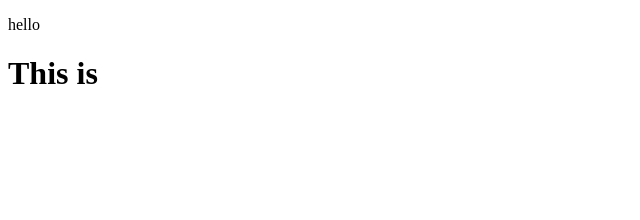
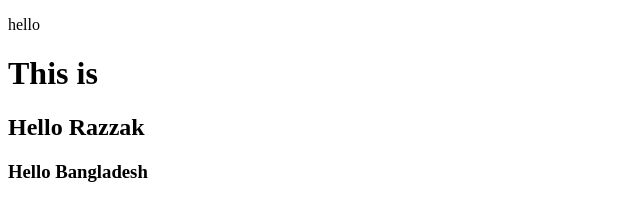
Before and after one commit to abdurrazzak0096/test5, a plain HTML site: page index.html in a window 1280 px wide. Shown: the whole page, without its empty margins (0-640 px from the left). Drawn offline with Linux system fonts and the light colour scheme.

Commit message:
status updated

```diff
--- a/index.html
+++ b/index.html
@@ -8,5 +8,7 @@
 <body>
     <p>hello</p>
     <h1>This is <footer></footer></h1>
+    <h2>Hello Razzak</h2>
+    <h3> Hello Bangladesh</h3>
 </body>
 </html>
```
